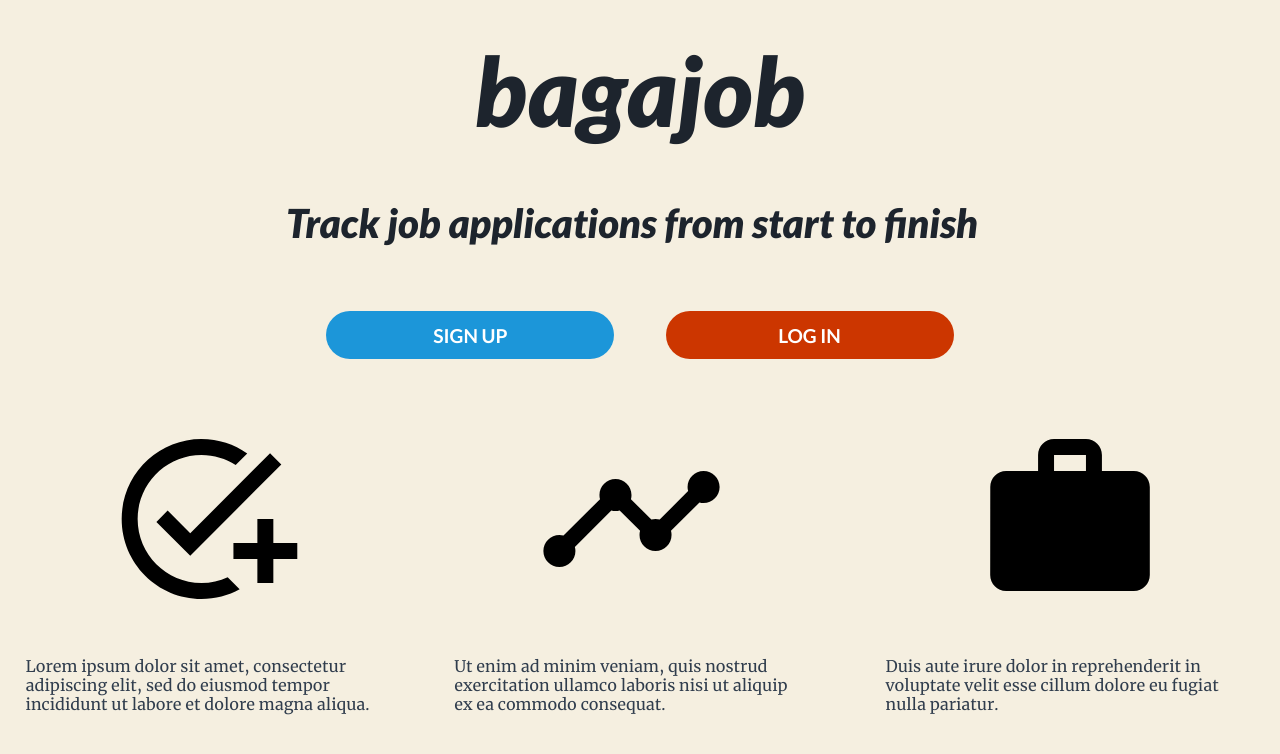
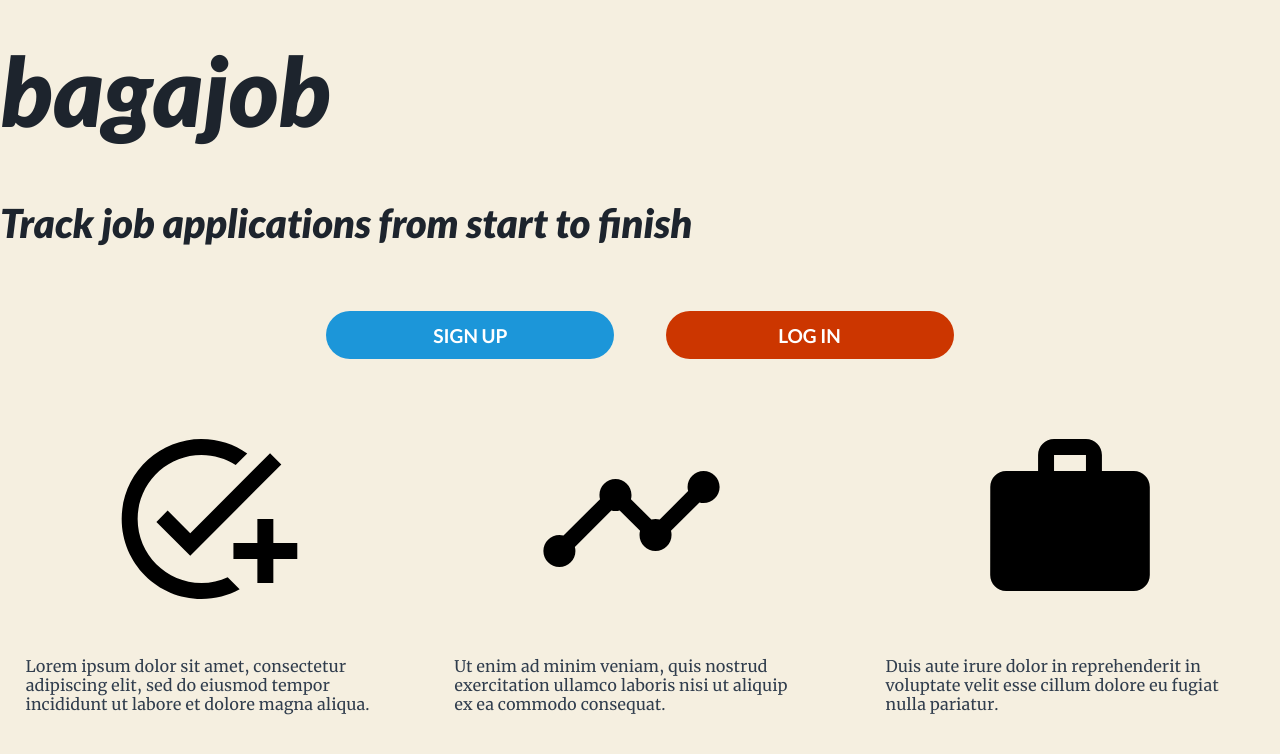
Before and after one commit to develop-me/bagajob, a React (Create React App) app: page / in a window 1280 px wide. Shown: the top 754 px of the page. Built offline with nearby package versions, Linux system fonts and the light colour scheme.

Commit message:
password reset component included in app.js

```diff
--- a/src/components/App.js
+++ b/src/components/App.js
@@ -5,6 +5,7 @@ import Home from './Home'
 import Login from './AuthForms/Login'
 import SignUp from './AuthForms/SignUp'
 import ForgotPassword from './AuthForms/ForgotPassword'
+import PasswordReset from './AuthForms/PasswordReset'
 import MainPage from './MainPage/MainPage'
 import Job from './Job/Job'
 import Account from './Account/Account'
@@ -12,19 +13,18 @@ import FourOhFour from './FourOhFour'
 
 const App = () => (
   <BrowserRouter>
-    <div className="app">
     <Switch>
       <Route exact path="/" component={Home} />
       <Route exact path="/home" component={Home} />
       <Route exact path="/home/login" component={Login} />
       <Route exact path="/home/signup" component={SignUp} />
       <Route path="/home/forgot-password" component={ForgotPassword} />
+      <Route path="/home/password-reset/:token" component={PasswordReset} />
       <PrivateRoute path="/mainpage" component={MainPage} />
       <PrivateRoute path="/jobs/:id" component={Job} />
       <PrivateRoute path="/account" component={Account} />
       <Route component={FourOhFour} />
     </Switch>
-    </div>
   </BrowserRouter>
 )
 
```
Lines whose indentation alone changed are shown as unchanged.
